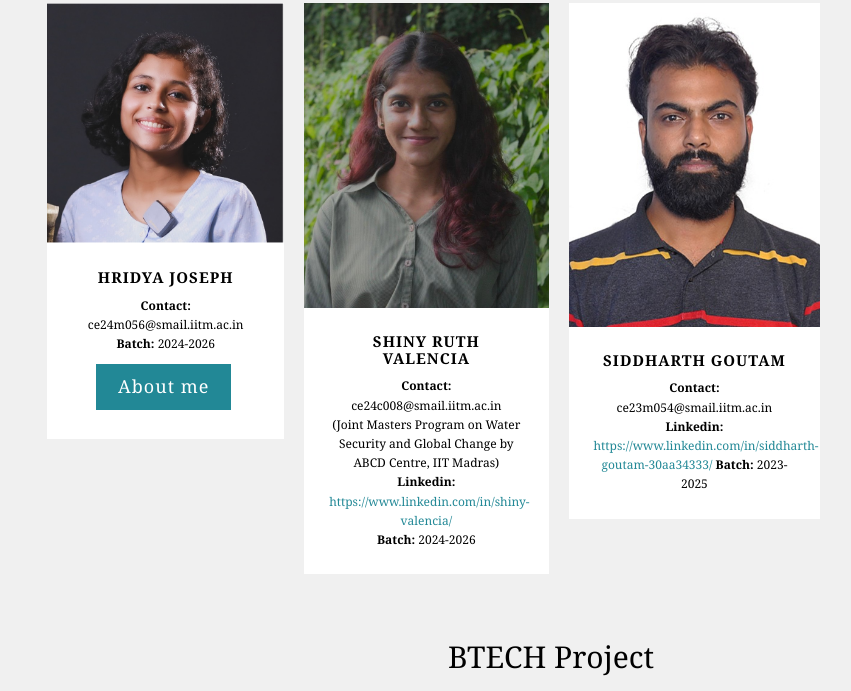
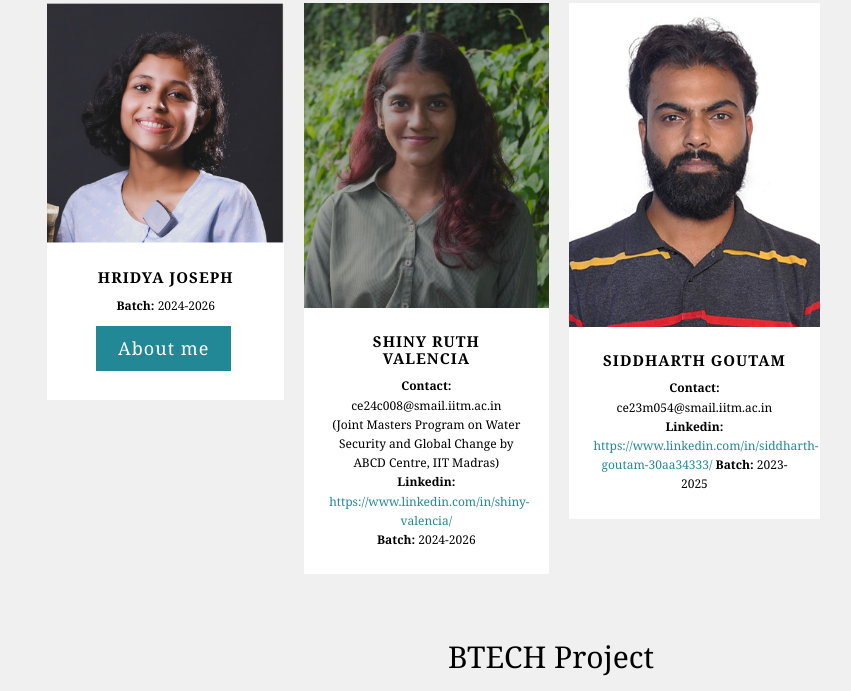
Before and after one commit to spviitm/spviitm.github.io, a plain HTML site: page people.html in a window 1280 px wide. Shown: the part 1341-2032 px from the top of the page, without its empty margins (215-1066 px from the left). Drawn offline with Linux system fonts and the light colour scheme; files whose address does not match are found by name.

Commit message:
removed hridya contact

```diff
--- a/people.html
+++ b/people.html
@@ -171,7 +171,6 @@
 								<a><img src="images/Hridya.png" class="img-responsive" alt="Hridya Joseph"></a>
 								<div class="desc">
 								<h3><a><strong>Hridya Joseph</strong></a><br></h3>
-								<a style="color:black" size="5px"><strong>Contact:</strong> ce24m056@smail.iitm.ac.in</a><br>
 								<a style="color:black" size="5px"><strong>Batch: </strong>2024-2026</a><br>
 								<p><a href="Student_template/Hridya.html" class="btn btn-primary">About me</a></p>
 								</div>
```
